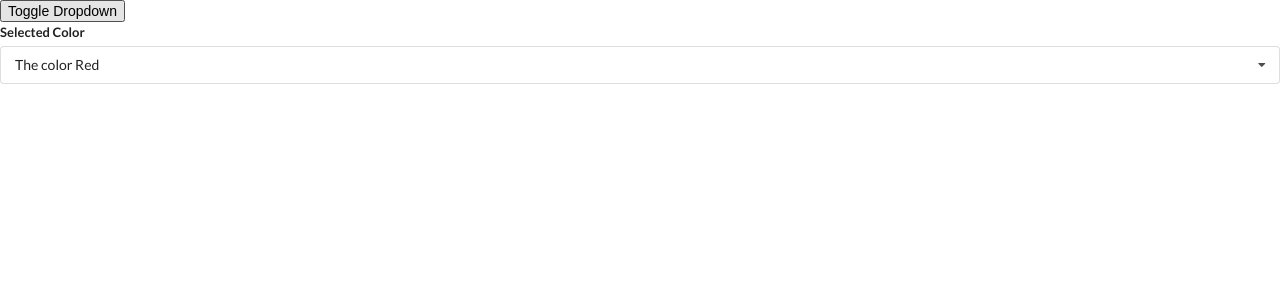
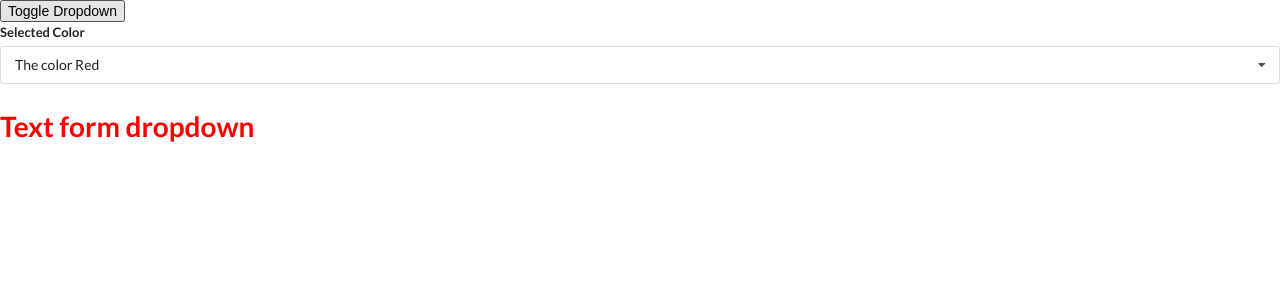
Before and after one commit to DenysPugachov/reactWidgets, a React (Create React App) app: page / in a window 1280 px wide. Shown: the top 300 px of the page. Built offline with nearby package versions, Linux system fonts and the light colour scheme.

Commit message:
add text to change from doropdown

```diff
--- a/src/App.js
+++ b/src/App.js
@@ -48,6 +48,8 @@ const App = () => {
   const [selected, setSelected] = useState(options[0]);
   const [showDropdown, setShowDropdown] = useState(true);
 
+  console.log(selected);
+
   return (
     <div>
       {/* <Accordion items={ items } /> */ }
@@ -62,6 +64,7 @@ const App = () => {
         />
         : null
       }
+      <h1 style={ { color: `${selected.value}` } }>Text form dropdown</h1>
     </div>
   );
 };
```
